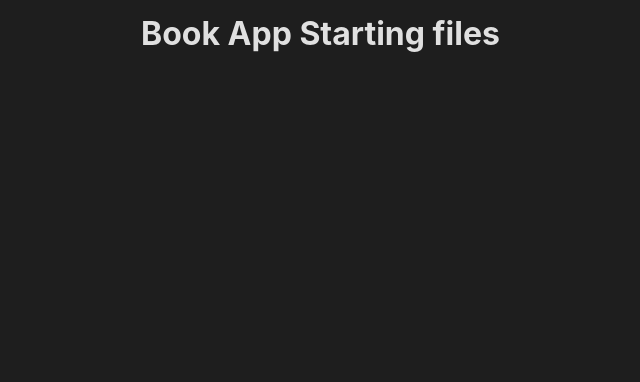
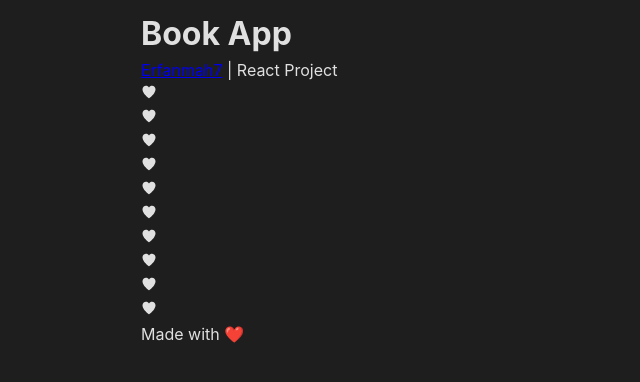
Before and after one commit to Erfanmah7/Book-App, a React (Vite) app: page / in a window 1280 px wide. Shown: the top 382 px of the page, without its empty margins (9-649 px from the left). Built offline with nearby package versions, Linux system fonts and the light colour scheme.

Commit message:
General schematic of the project

```diff
--- a/package.json
+++ b/package.json
@@ -11,7 +11,8 @@
   },
   "dependencies": {
     "react": "^18.2.0",
-    "react-dom": "^18.2.0"
+    "react-dom": "^18.2.0",
+    "react-icons": "^5.2.1"
   },
   "devDependencies": {
     "@types/react": "^18.2.15",
--- a/src/App.jsx
+++ b/src/App.jsx
@@ -1,7 +1,13 @@
+import Layout from "./Layout/Layout.jsx";
+import Books from "./components/Books.jsx";
+
+
 function App() {
   return (
     <>
-      <h1>Book App Starting files</h1>
+      <Layout>
+        <Books />
+      </Layout>
     </>
   );
 }
--- /dev/null
+++ b/src/Layout/Layout.jsx
@@ -0,0 +1,20 @@
+import React from "react";
+
+function Layout({ children }) {
+  return (
+    <>
+      <header>
+        <h1>Book App</h1>
+        <p>
+          <a href="#">Erfanmah7</a> | React Project
+        </p>
+      </header>
+      {children}
+      <footer>
+        <p>Made with ❤️</p>
+      </footer>
+    </>
+  );
+}
+
+export default Layout;
--- /dev/null
+++ b/src/components/BookCards.jsx
@@ -0,0 +1,12 @@
+import React from "react";
+import { IoIosHeart } from "react-icons/io";
+
+function BookCards({ data: { author, language, image, title, pages } }) {
+  return (
+    <div>
+      <IoIosHeart />
+    </div>
+  );
+}
+
+export default BookCards;
--- /dev/null
+++ b/src/components/Books.jsx
@@ -0,0 +1,15 @@
+import React from "react";
+import { books } from "../constants/mockData";
+import BookCards from "../components/BookCards";
+
+function Books() {
+  return (
+    <div>
+      {books.map((book) => (
+        <BookCards key={book.id} data={book}/>
+      ))}
+    </div>
+  );
+}
+
+export default Books;
--- a/src/constants/mockData.js
+++ b/src/constants/mockData.js
@@ -1,9 +1,20 @@
+import img1 from "../assets/1.png";
+import img2 from "../assets/2.png";
+import img3 from "../assets/3.png";
+import img4 from "../assets/4.png";
+import img5 from "../assets/5.png";
+import img6 from "../assets/6.png";
+import img7 from "../assets/7.png";
+import img8 from "../assets/8.png";
+import img9 from "../assets/9.png";
+import img10 from "../assets/10.png";
+
 const books = [
   {
     id: "001",
     author: "Chinua Achebe",
     country: "Nigeria",
-    image: "1.png",
+    image: img1,
     language: "English",
     link: "https://en.wikipedia.org/wiki/Things_Fall_Apart\n",
     pages: 209,
@@ -14,7 +25,7 @@ const books = [
     id: "002",
     author: "Hans Christian Andersen",
     country: "Denmark",
-    image: "2.png",
+    image: img2,
     language: "Danish",
     link: "https://en.wikipedia.org/wiki/Fairy_Tales_Told_for_Children._First_Collection.\n",
     pages: 784,
@@ -25,7 +36,7 @@ const books = [
     id: "003",
     author: "Dante Alighieri",
     country: "Italy",
-    image: "3.png",
+    image: img3,
     language: "Italian",
     link: "https://en.wikipedia.org/wiki/Divine_Comedy\n",
     pages: 928,
@@ -36,7 +47,7 @@ const books = [
     id: "004",
     author: "Maureen Gallery Kovacs",
     country: "Sumer and Akkadian Empire",
-    image: "4.png",
+    image: img4,
     language: "Akkadian",
     link: "https://en.wikipedia.org/wiki/Epic_of_Gilgamesh\n",
     pages: 160,
@@ -47,7 +58,7 @@ const books = [
     id: "005",
     author: "Graham Ricardo",
     country: "Achaemenid Empire",
-    image: "5.png",
+    image: img5,
     language: "Hebrew",
     link: "https://en.wikipedia.org/wiki/Book_of_Job\n",
     pages: 176,
@@ -58,7 +69,7 @@ const books = [
     id: "006",
     author: "Hanan Al-Shaykh",
     country: "India/Iran/Iraq/Egypt/Tajikistan",
-    image: "6.png",
+    image: img6,
     language: "Arabic",
     link: "https://en.wikipedia.org/wiki/One_Thousand_and_One_Nights\n",
     pages: 288,
@@ -69,7 +80,7 @@ const books = [
     id: "007",
     author: "Robert Cook",
     country: "Iceland",
-    image: "7.png",
+    image: img7,
     language: "English",
     link: "https://en.wikipedia.org/wiki/Nj%C3%A1ls_saga\n",
     pages: 384,
@@ -80,7 +91,7 @@ const books = [
     id: "008",
     author: "Jane Austen",
     country: "United Kingdom",
-    image: "8.png",
+    image: img8,
     language: "English",
     link: "https://en.wikipedia.org/wiki/Pride_and_Prejudice\n",
     pages: 226,
@@ -91,7 +102,7 @@ const books = [
     id: "009",
     author: "Honor\u00e9 de Balzac",
     country: "France",
-    image: "9.png",
+    image: img9,
     language: "French",
     link: "https://en.wikipedia.org/wiki/Le_P%C3%A8re_Goriot\n",
     pages: 443,
@@ -102,7 +113,7 @@ const books = [
     id: "010",
     author: "Samuel Beckett",
     country: "Republic of Ireland",
-    image: "10.png",
+    image: img10,
     language: "French",
     link: "https://en.wikipedia.org/wiki/Molloy_(novel)\n",
     pages: 256,
```
Also changed, not shown: 1 other file (tests, documents, lock files or other folders).
